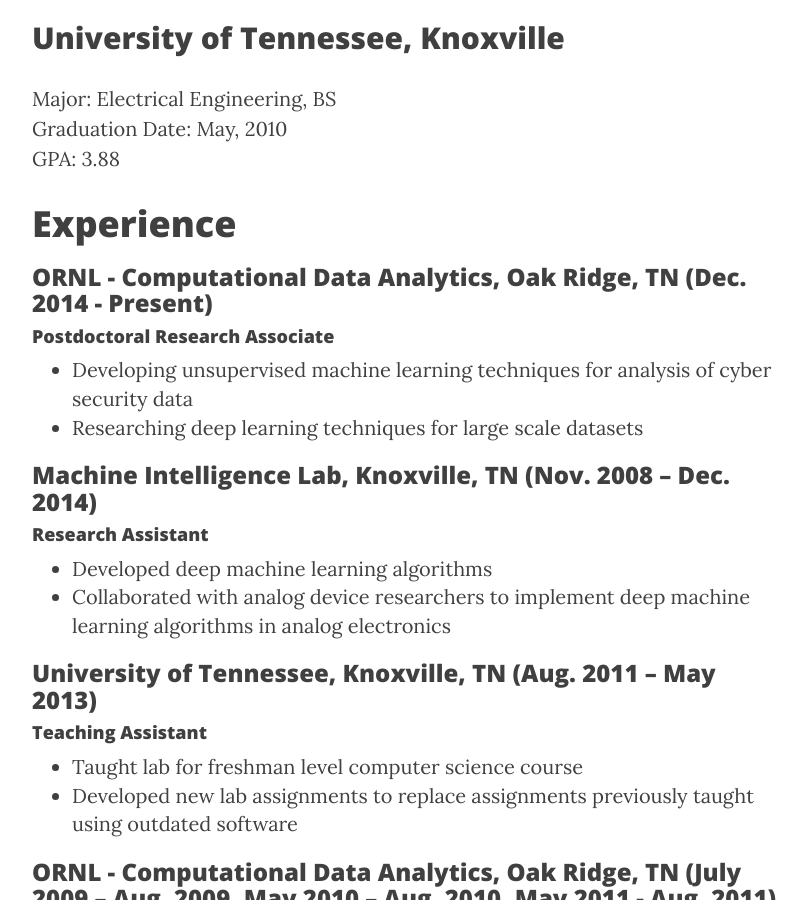
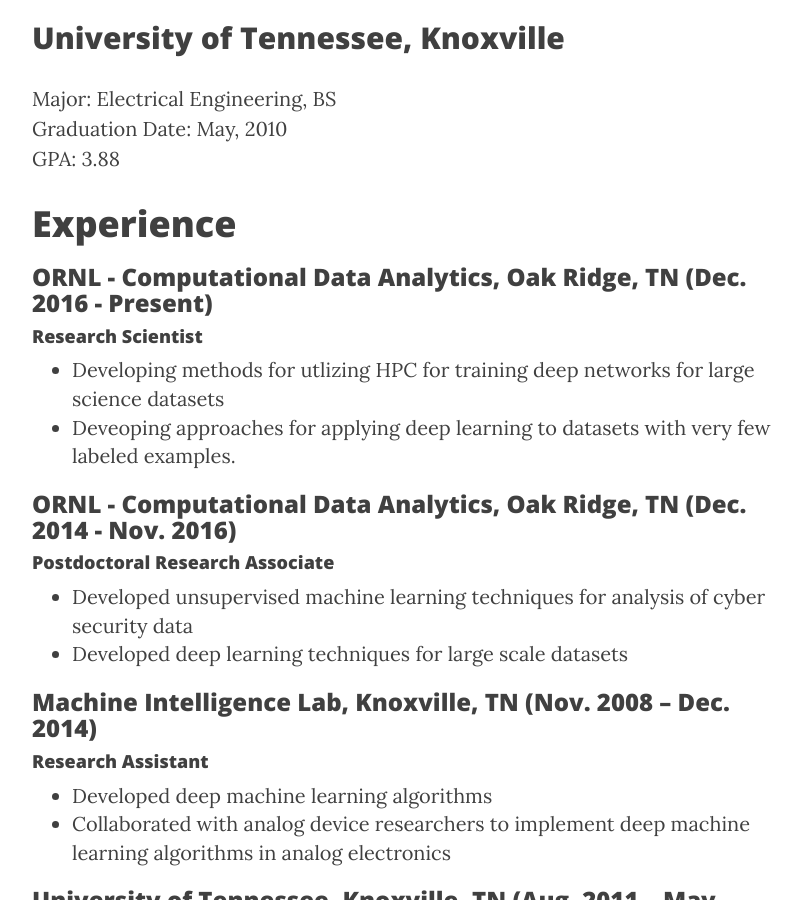
Before and after one commit to stevenryoung/stevenryoung.github.io, a Jekyll site: the page built from cv.md, in a window 1280 px wide and 900 px high, scrolled down 2306 px. Shown: the whole window, without its empty margins (233-1040 px from the left). Built offline with Jekyll 4.4.1, drawn with Linux system fonts in a browser that asks for light colours; nearby versions of some CDN libraries.

Commit message:
Update cv.md

```diff
--- a/cv.md
+++ b/cv.md
@@ -41,11 +41,17 @@ GPA: 3.88
 
 # Experience
 
-### ORNL - Computational Data Analytics, Oak Ridge, TN (Dec. 2014 - Present)
+### ORNL - Computational Data Analytics, Oak Ridge, TN (Dec. 2016 - Present)
+
+#### Research Scientist
+- Developing methods for utlizing HPC for training deep networks for large science datasets
+- Deveoping approaches for applying deep learning to datasets with very few labeled examples.
+
+### ORNL - Computational Data Analytics, Oak Ridge, TN (Dec. 2014 - Nov. 2016)
 
 #### Postdoctoral Research Associate
-- Developing unsupervised machine learning techniques for analysis of cyber security data
-- Researching deep learning techniques for large scale datasets
+- Developed unsupervised machine learning techniques for analysis of cyber security data
+- Developed deep learning techniques for large scale datasets
 
 ### Machine Intelligence Lab, Knoxville, TN (Nov. 2008 – Dec. 2014)
 
```
